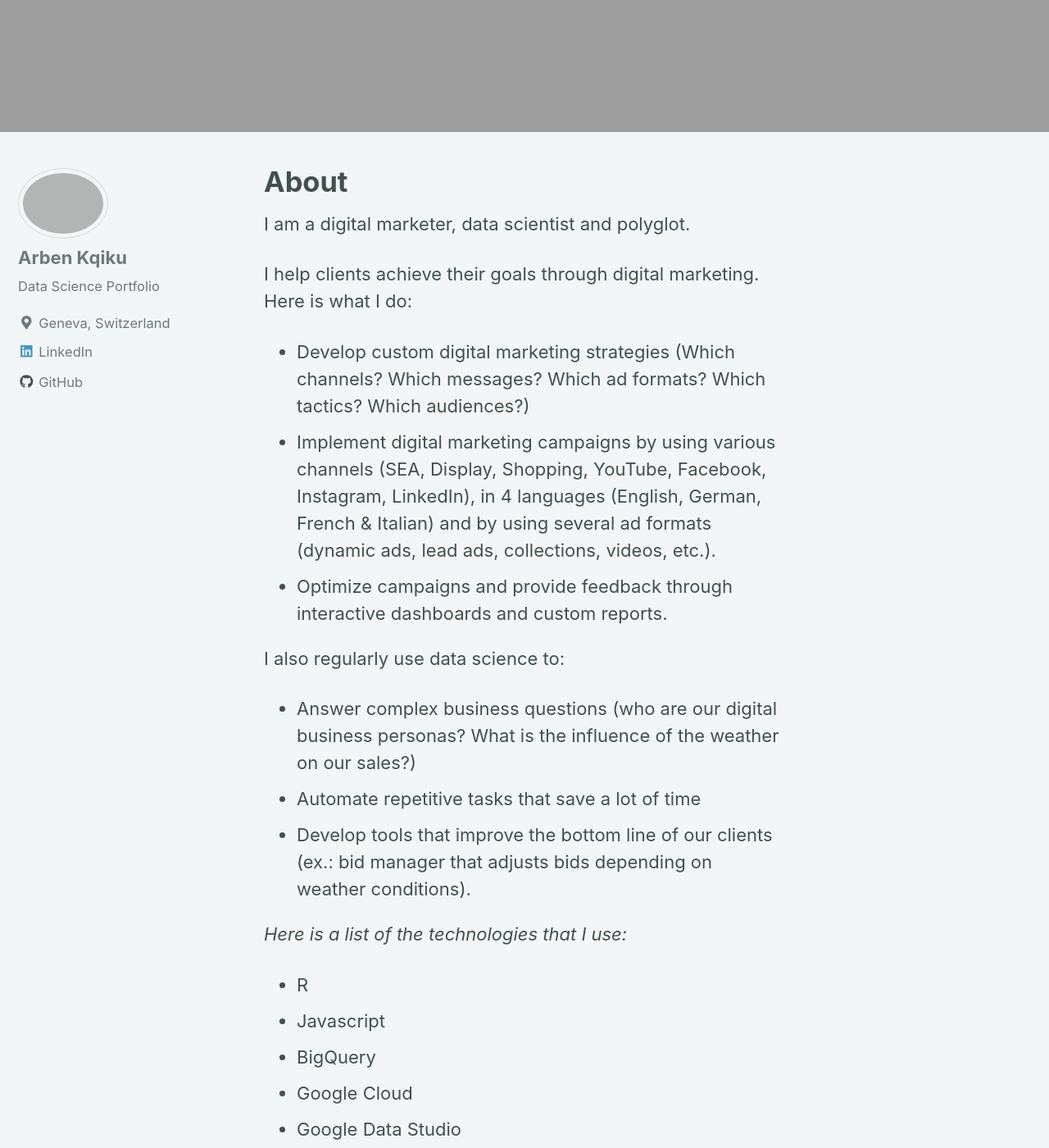
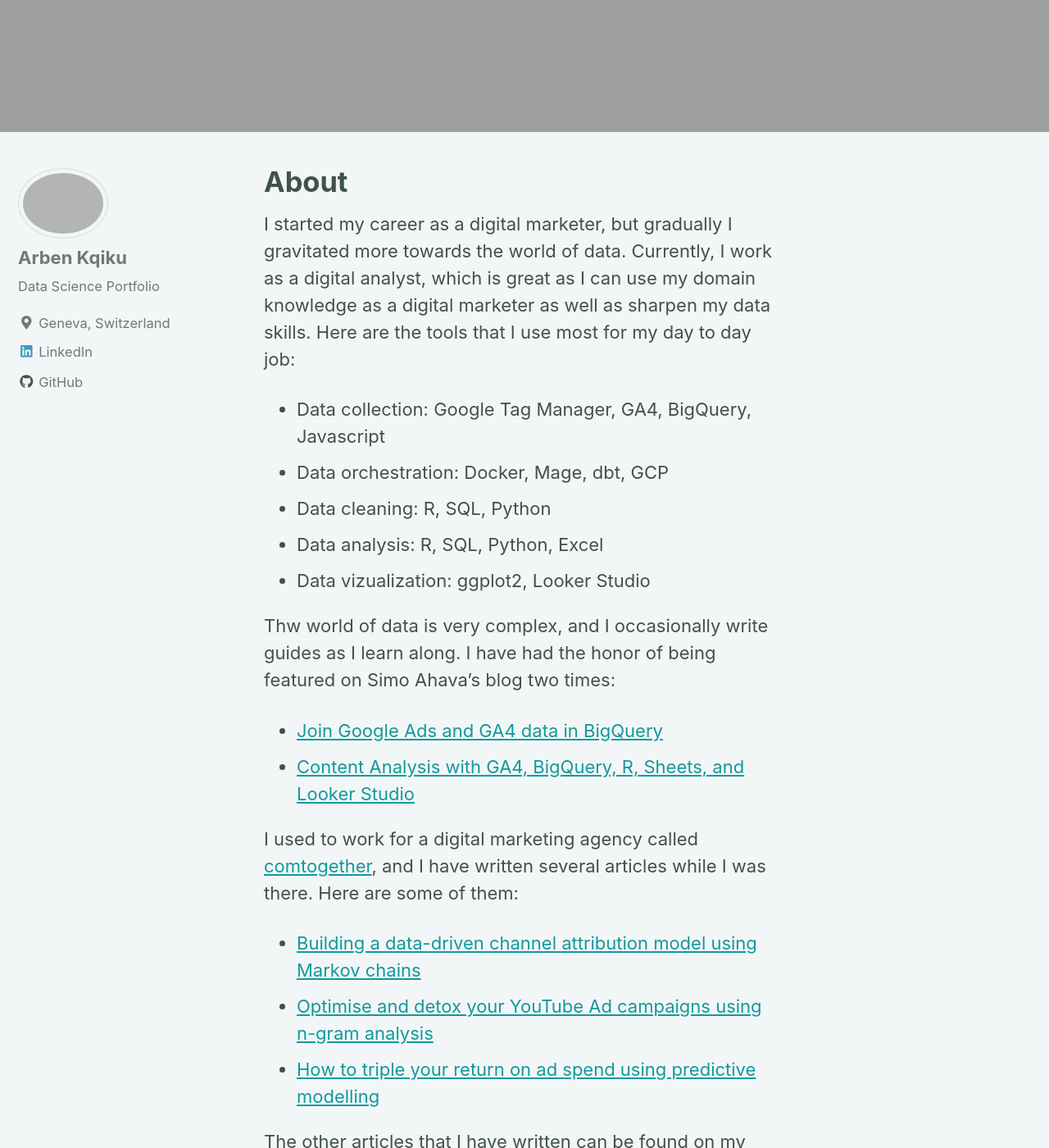
Before and after one commit to ArbenKqiku/arbenkqiku.github.io, a Jekyll site: the page built from _pages/about.md, in a window 1280 px wide and 1400 px high, scrolled down 899 px. Shown: the whole window at 82% size. Built offline with Jekyll 4.4.1, drawn with Linux system fonts in a browser that asks for light colours; nearby versions of some CDN libraries; some of the changed text lies outside the part shown.

Commit message:
Changed the about me section

```diff
--- a/_pages/about.md
+++ b/_pages/about.md
@@ -5,42 +5,25 @@
   image: "/images/pascal-debrunner-UTbcrtjp18g-unsplash-copy-2.jpg"
 ---
 
-I am a digital marketer, data scientist and polyglot.
+I started my career as a digital marketer, but gradually I gravitated more towards the world of data. Currently, I work as a digital analyst, which is great as I can use my domain knowledge as a digital marketer as well as sharpen my data skills. Here are the tools that I use most for my day to day job:
 
-I help clients achieve their goals through digital marketing. Here is what I do:
+* Data collection: Google Tag Manager, GA4, BigQuery, Javascript
+* Data orchestration: Docker, Mage, dbt, GCP
+* Data cleaning: R, SQL, Python
+* Data analysis: R, SQL, Python, Excel
+* Data vizualization: ggplot2, Looker Studio
 
-* Develop custom digital marketing strategies (Which channels? Which messages? Which ad formats? Which tactics? Which audiences?)
-* Implement digital marketing campaigns by using various channels (SEA, Display, Shopping, YouTube, Facebook, Instagram, LinkedIn), in 4 languages (English, German, French & Italian) and by using several ad formats (dynamic ads, lead ads, collections, videos, etc.).
-* Optimize campaigns and provide feedback through interactive dashboards and custom reports.
+Thw world of data is very complex, and I occasionally write guides as I learn along. I have had the honor of being featured on Simo Ahava's blog two times:
 
-I also regularly use data science to:
+* [Join Google Ads and GA4 data in BigQuery](https://www.simoahava.com/analytics/join-ga4-google-ads-data-in-google-bigquery/)
+* [Content Analysis with GA4, BigQuery, R, Sheets, and Looker Studio](https://www.simoahava.com/analytics/content-analysis-using-ga4-bigquery-r-google-sheets-data-studio/)
 
-* Answer complex business questions (who are our digital business personas? What is the influence of the weather on our sales?)
-* Automate repetitive tasks that save a lot of time
-* Develop tools that improve the bottom line of our clients (ex.: bid manager that adjusts bids depending on weather conditions).
+I used to work for a digital marketing agency called [comtogether](https://www.comtogether.com/), and I have written several articles while I was there. Here are some of them:
+* [Building a data-driven channel attribution model using Markov chains](https://www.comtogether.com/2020/07/13/building-a-data-driven-channel-attribution-model-using-markov-chains/)
+* [Optimise and detox your YouTube Ad campaigns using n-gram analysis](https://www.comtogether.com/2021/02/17/optimise-and-detox-your-youtube-ad-campaigns-using-n-gram-analysis/)
+* [How to triple your return on ad spend using predictive modelling](https://www.comtogether.com/2022/02/15/how-to-triple-your-return-on-ad-spend-using-predictive-modelling/)
 
-*Here is a list of the technologies that I use:*
+The other articles that I have written can be found on my website. I also share some of my work on [LinkedIn](https://www.linkedin.com/in/arben-kqiku-301457117/). If you work in a related field or enjoy my work, don't hesitate to connect!
 
-* R
-* Javascript
-* BigQuery
-* Google Cloud
-* Google Data Studio
-
-*Here is a list of the APIs that I use:*
-
-* Google Ads API
-* Google Sheets API
-* Google Maps API
-* Google Analytics API
-* Facebook Ads API
-
-*Favorite R packages:*
-
-* googlesheets
-* RAdwords
-* bigrquery
-* stringi
-* dplyr
-* tidyr
-* caret
+Happy coding and happy learning :)
+Arben
```
Also changed, not shown: 1 other file.
